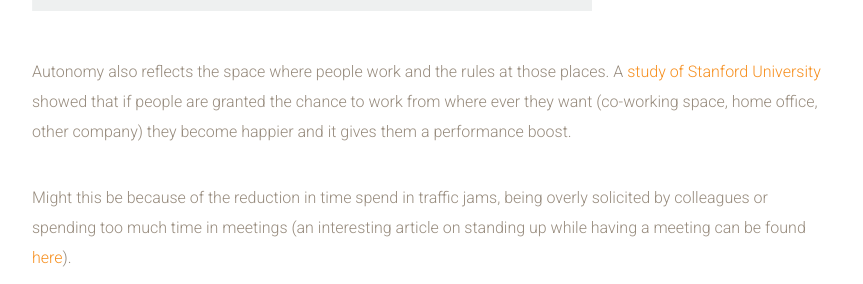
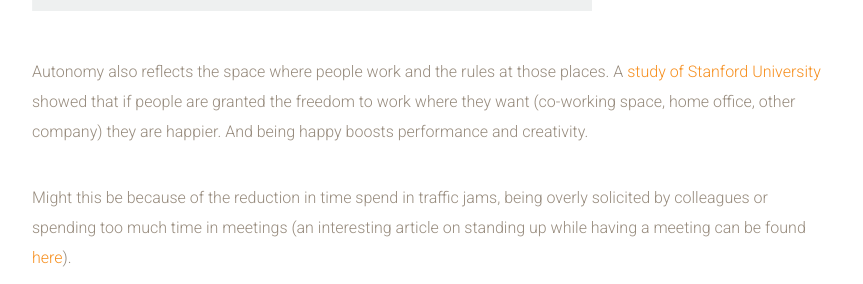
Before and after one commit to samuelrieder/jaswig.github.io, a Jekyll site: the page built from _posts/2016-07-07-three ways to boost your work ethic.markdown, in a window 1280 px wide and 900 px high, scrolled down 3764 px. Shown: the part 168-452 px from the top of the window, without its empty margins (38-901 px from the left). Built offline with Jekyll 4.4.1, drawn with Linux system fonts in a browser that asks for light colours; nearby versions of some CDN libraries.

Commit message:
Update 2016-07-07-three ways to boost your work ethic.markdown

```diff
--- a/_posts/2016-07-07-three ways to boost your work ethic.markdown
+++ b/_posts/2016-07-07-three ways to boost your work ethic.markdown
@@ -61,7 +61,7 @@ There are hundreds of options to introduce a more inclusive “management” tec
 
 ![Holacracy Infographic](/images/blog/Holacracy Infographic.jpg){:.medium}
 
-Autonomy also reflects the space where people work and the rules at those places. A [study of Stanford University](https://www.gsb.stanford.edu/insights/researchers-flexibility-may-be-key-increased-productivity) showed that if people are granted the chance to work from where ever they want (co-working space, home office, other company) they become happier and it gives them a performance boost.
+Autonomy also reflects the space where people work and the rules at those places. A [study of Stanford University](https://www.gsb.stanford.edu/insights/researchers-flexibility-may-be-key-increased-productivity) showed that if people are granted the freedom to work where they want (co-working space, home office, other company) they are happier. And being happy boosts performance and creativity.
 
 Might this be because of the reduction in time spend in traffic jams, being overly solicited by colleagues or spending too much time in meetings (an interesting article on standing up while having a meeting can be found [here]( http://www.forbes.com/sites/groupthink/2014/06/19/kick-the-chair-how-standing-cut-our-meeting-times-by-25/#37820a266d17)).
 
```
